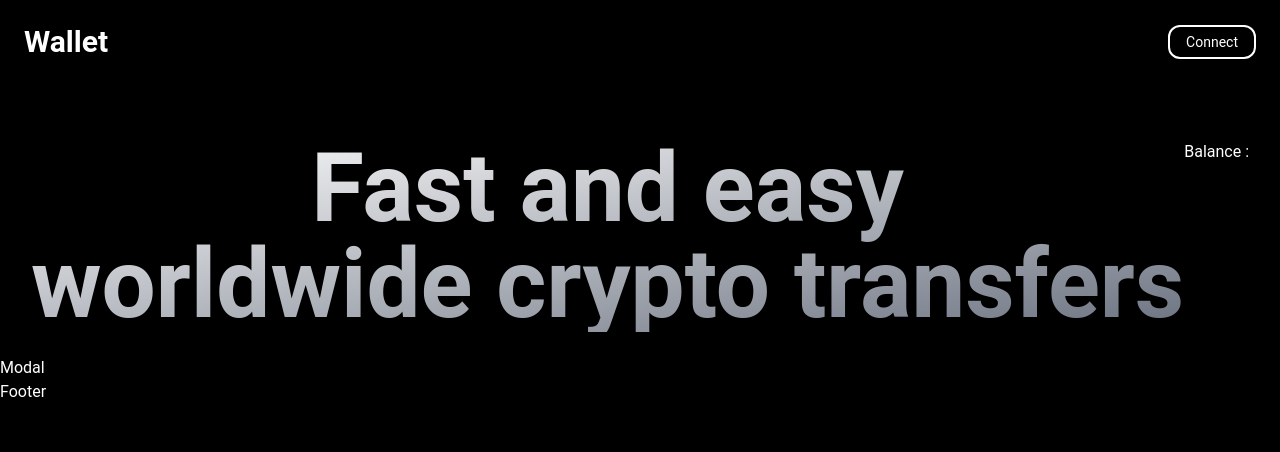
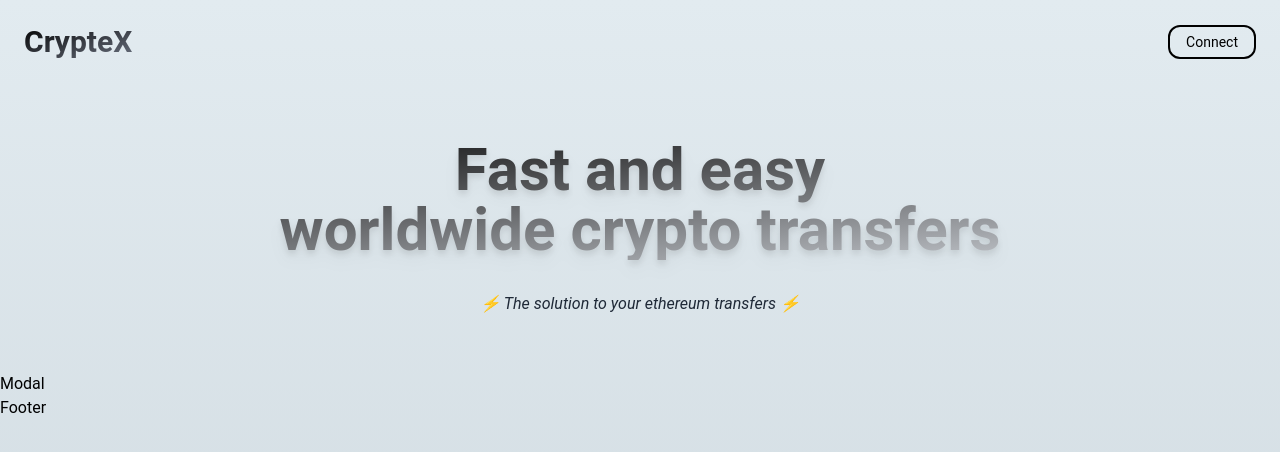
Before and after one commit to rozybakievv/web3app, a React (Create React App) app in the folder client/: page / in a window 1280 px wide. Shown: the top 452 px of the page. Built offline with nearby package versions, Linux system fonts and the light colour scheme.

Commit message:
Send modal w/o the functionalities

```diff
--- a/client/public/index.html
+++ b/client/public/index.html
@@ -2,28 +2,12 @@
 <html lang="en">
   <head>
     <meta charset="utf-8" />
-    <link rel="icon" href="%PUBLIC_URL%/favicon.ico" />
     <meta name="viewport" content="width=device-width, initial-scale=1" />
     <meta name="theme-color" content="#000000" />
     <meta
       name="description"
-      content="Web site created using create-react-app"
+      content="Crypto wallet manager"
     />
-    <link rel="apple-touch-icon" href="%PUBLIC_URL%/logo192.png" />
-    <!--
-      manifest.json provides metadata used when your web app is installed on a
-      user's mobile device or desktop. See https://developers.google.com/web/fundamentals/web-app-manifest/
-    -->
-    <link rel="manifest" href="%PUBLIC_URL%/manifest.json" />
-    <!--
-      Notice the use of %PUBLIC_URL% in the tags above.
-      It will be replaced with the URL of the `public` folder during the build.
-      Only files inside the `public` folder can be referenced from the HTML.
-
-      Unlike "/favicon.ico" or "favicon.ico", "%PUBLIC_URL%/favicon.ico" will
-      work correctly both with client-side routing and a non-root public URL.
-      Learn how to configure a non-root public URL by running `npm run build`.
-    -->
     <title>Web 3 App</title>
   </head>
   <body>
--- a/client/src/components/Home.jsx
+++ b/client/src/components/Home.jsx
@@ -1,8 +1,8 @@
 const Home = () => {
     return (
-        <div className="flex justify-center p-6 pt-14">
-            <h1 className="font-bold text-center text-transparent text-8xl bg-clip-text bg-gradient-to-br from-white to-gray-500">Fast and easy <br></br> worldwide crypto transfers</h1>
-            <h1>Balance : </h1>
+        <div className="p-6 flex-column pt-14">
+                <h1 className="text-6xl font-bold text-center text-transparent animate-fade-in-down bg-clip-text bg-gradient-to-br from-black to-gray-300 drop-shadow-lg">Fast and easy <br></br> worldwide crypto transfers</h1>
+                <p className="p-8 italic text-center text-gray-800 animate-fade-in-down">⚡ The solution to your ethereum transfers ⚡</p>
         </div>
     )
 }
--- a/client/src/components/Navbar.jsx
+++ b/client/src/components/Navbar.jsx
@@ -1,4 +1,4 @@
-import { useState } from "react";
+import { useEffect, useState } from "react";
 import { ethers } from "ethers";
 
 const Navbar = () => {
@@ -7,6 +7,20 @@ const Navbar = () => {
     const [connected, setConnected] = useState(null);
     const [walletAddress, setWalletAdress] = useState(null);
     const [balance, setBalance] = useState(null);
+
+    /* function to open the send modal */
+    const openSendModal = () => {
+        const sendModal = document.querySelector('#send-modal');
+        sendModal.classList.remove('hidden');
+        sendModal.classList.add("flex");
+    }
+
+    /* function to close the send modal */
+    const closeSendModal = () => {
+        const sendModal = document.querySelector('#send-modal');
+        sendModal.classList.remove('flex');
+        sendModal.classList.add('hidden');
+    }
 
     /* handler for the connect button that pop ups metamask and asks the user to connect an account */
     const connexionHandler = () => {
@@ -40,8 +54,8 @@ const Navbar = () => {
  */
     return (
         <nav className="flex flex-wrap items-center justify-between p-6">
-            <div className="flex items-center flex-shrink-0 mr-6 text-white">
-                <h1 className="text-3xl font-bold text-shadow">Wallet</h1>
+            <div className="flex items-center flex-shrink-0 mr-6">
+                <h1 className="text-3xl font-bold text-transparent text-shadow bg-clip-text bg-gradient-to-br from-black to-gray-500">CrypteX</h1>
             </div>
             <div className="block md:hidden">
                 <button className="flex items-center px-3 py-2 text-white border border-white rounded hover:text-gray-800 hover:border-gray-800">
@@ -56,24 +70,69 @@ const Navbar = () => {
                     {
                         connected !== null &&
                         <>
-                            <button className="block mt-4 mr-8 text-white md:inline-block md:mt-0 hover:text-gray-300 animate-fade-in-down">
+                            <button type="button" onClick={openSendModal} className="block mt-4 mr-8 text-black transition-colors duration-200 md:inline-block md:mt-0 hover:text-gray-300 animate-fade-in-down">
                                 Send
                             </button>
-                            <button className="block mt-4 mr-8 text-white md:inline-block md:mt-0 hover:text-gray-300 animate-fade-in-down">
+                            <button type="button" id="receiveBtn" className="block mt-4 mr-8 text-black transition-colors duration-200 md:inline-block md:mt-0 hover:text-gray-300 animate-fade-in-down">
                                 Receive
                             </button>
                         </>
                     }
                     {
                         error != null &&
-                        <p className="text-white">{error}</p>
+                        <p className="text-black">{error}</p>
                     }
                     {
                         connected !== null
-                        ? <h1 className="inline-block px-4 py-2 mt-4 text-sm leading-none text-white border-2 border-white rounded-xl md:mt-0">{walletAddress}</h1>
-                        : <button onClick={connexionHandler} className="inline-block px-4 py-2 mt-4 text-sm leading-none text-white transition duration-300 border-2 border-white rounded-xl hover:border-transparent hover:text-black hover:bg-white lg:mt-0 hover:ring hover:outline-none hover:ring-gray-600">Connect</button>
+                        ? <h1 className="inline-block px-4 py-2 mt-4 text-sm leading-none text-black border-2 border-black rounded-xl md:mt-0">{walletAddress}</h1>
+                        : <button onClick={connexionHandler} className="inline-block px-4 py-2 mt-4 text-sm leading-none text-black transition duration-300 border-2 border-black rounded-xl hover:border-transparent hover:text-black lg:mt-0 hover:ring hover:outline-none hover:ring-gray-600">Connect</button>
                     }
                 </div>
+            </div>
+
+            {/* send modal */}
+            <div id="send-modal" className="absolute inset-0 items-center justify-center hidden transition duration-200 ease-in-out bg-black bg-opacity-60">
+                <div className="max-w-sm p-6 bg-white shadow-lg rounded-xl">
+                    <h1 className="pb-2 text-4xl text-center text-black">Send</h1>
+                    <div className="w-full mb-4 border border-gray-200"></div>
+                    <div>
+                        <form className="w-full max-w-lg">
+                            <div className="flex flex-wrap mb-6 -mx-3">
+                                <div className="w-full px-3 mb-6 md:w-1/2 md:mb-0">
+                                    <label className="block mb-2 text-xs font-bold tracking-wide text-gray-700 uppercase">
+                                        Amount ($)
+                                    </label>
+                                    <input className="block w-full px-4 py-3 leading-tight text-gray-700 bg-white border border-gray-200 appearance-none rounded-xl focus:outline-none focus:bg-white focus:border-gray-500" id="input-amount-dollar" type="number" placeholder="0$"/>
+                                </div>
+                                <div className="w-full px-3 md:w-1/2">
+                                    <label className="block mb-2 text-xs font-bold tracking-wide text-gray-700 uppercase">
+                                        Amount (ETH)
+                                    </label>
+                                    <input className="block w-full px-4 py-3 leading-tight text-gray-700 bg-white border border-gray-200 appearance-none rounded-xl focus:outline-none focus:bg-white focus:border-gray-500" id="input-amount-eth" type="number" placeholder="0.00 ETH"/>
+                                </div>
+                            </div>
+                            <div className="flex flex-wrap mb-6 -mx-3">
+                                <div className="w-full px-3">
+                                    <label className="block mb-2 text-xs font-bold tracking-wide text-gray-700 uppercase">
+                                        Address
+                                    </label>
+                                    <input className="block w-full px-4 py-3 mb-3 leading-tight text-gray-700 bg-white border border-gray-200 appearance-none rounded-xl focus:outline-none focus:border-gray-500" id="input-address" type="text"/>
+                                </div>
+                            </div>
+                            <div className="flex flex-wrap mb-2 -mx-3">
+                                <div className="flex w-full px-3 mb-6 md:w-1/3 md:mb-0">
+                                    <button type="button" className="px-3 py-2 mr-4 text-white transition duration-300 bg-black shadow-md rounded-xl hover:border-transparent hover:animate-pulse lg:mt-0 hover:ring hover:outline-none hover:ring-gray-600">Send</button>
+                                    <button type="button" onClick={closeSendModal} className="px-3 py-2 text-white transition duration-300 bg-orange-400 shadow-md rounded-xl hover:border-transparent lg:mt-0 hover:ring hover:outline-none hover:ring-orange-300">Cancel</button>
+                                </div>
+                            </div>
+                        </form>
+                    </div>
+                </div>
+            </div>
+
+            {/* receive modal */}
+            <div id="receiveModal">
+
             </div>
         </nav>
     )
--- a/client/src/index.css
+++ b/client/src/index.css
@@ -11,12 +11,10 @@
 
 body {
     font-family: 'Roboto', sans-serif;
-    color: white;
-    background-color: black;
-    /* background-image: url('../public/cgi-background.jpg'); */
-    background-repeat: no-repeat;
-    background-size: cover;
+    color: black;
+    background-image: linear-gradient(to top, #cfd9df 0%, #e2ebf0 100%);
 }
 
-.text-shadow {
+.modal {
+    background-image: linear-gradient(to top, #cfd9df 0%, #e2ebf0 100%);
 }
--- a/client/tailwind.config.js
+++ b/client/tailwind.config.js
@@ -17,7 +17,7 @@ module.exports = {
                 }
             },
             animation: {
-                'fade-in-down': 'fade-in-down 0.5s ease-out'
+                'fade-in-down': 'fade-in-down 0.8s ease-out'
             }
         },
     },
```
Also changed, not shown: client/public/background.svg (deleted), 1 other file (tests, documents, lock files or other folders).
